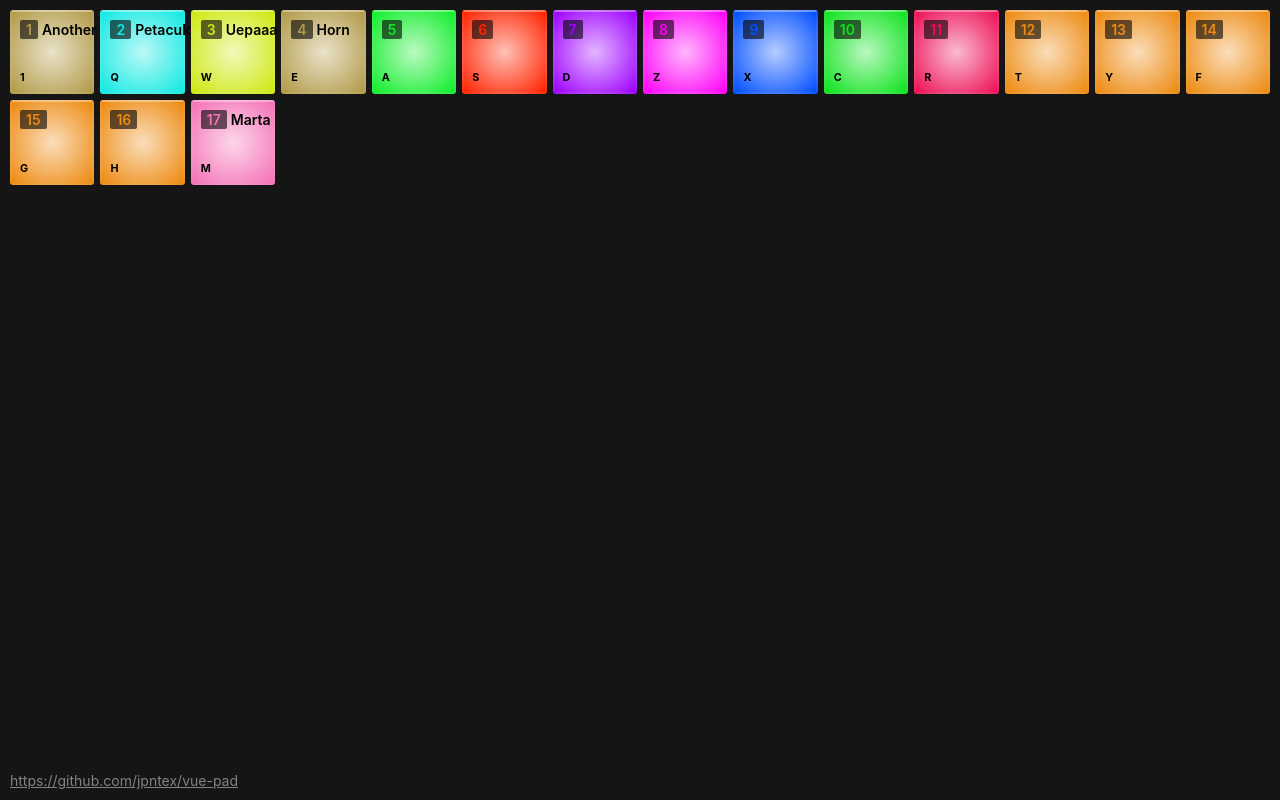
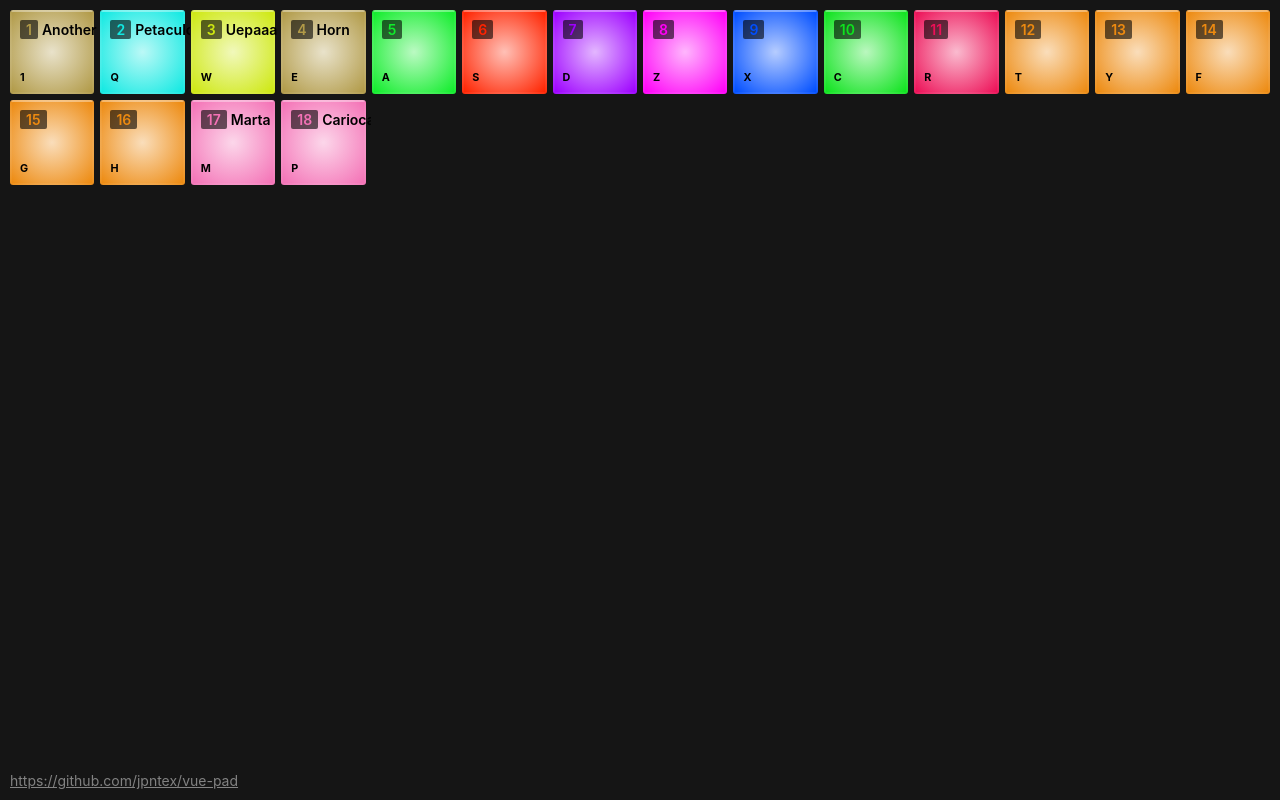
Before and after one commit to jpntex/vue-pad, a Vue app: page / in a window 1280 px wide. Built offline with nearby package versions, Linux system fonts and the light colour scheme.

Commit message:
feat: add carioca

```diff
--- a/dev/serve.vue
+++ b/dev/serve.vue
@@ -102,6 +102,12 @@ export default {
         volume: 1,
         color: '#F472B6',
         shortkey: 'M'
+      }, {
+        label: 'Carioca',
+        url: require('./sounds/carioca.mp3'),
+        volume: 1,
+        color: '#F472B6',
+        shortkey: 'P'
       }]
     }
   }
```
Also changed, not shown: docs/index.html (+1 -1 lines), 6 other files.
